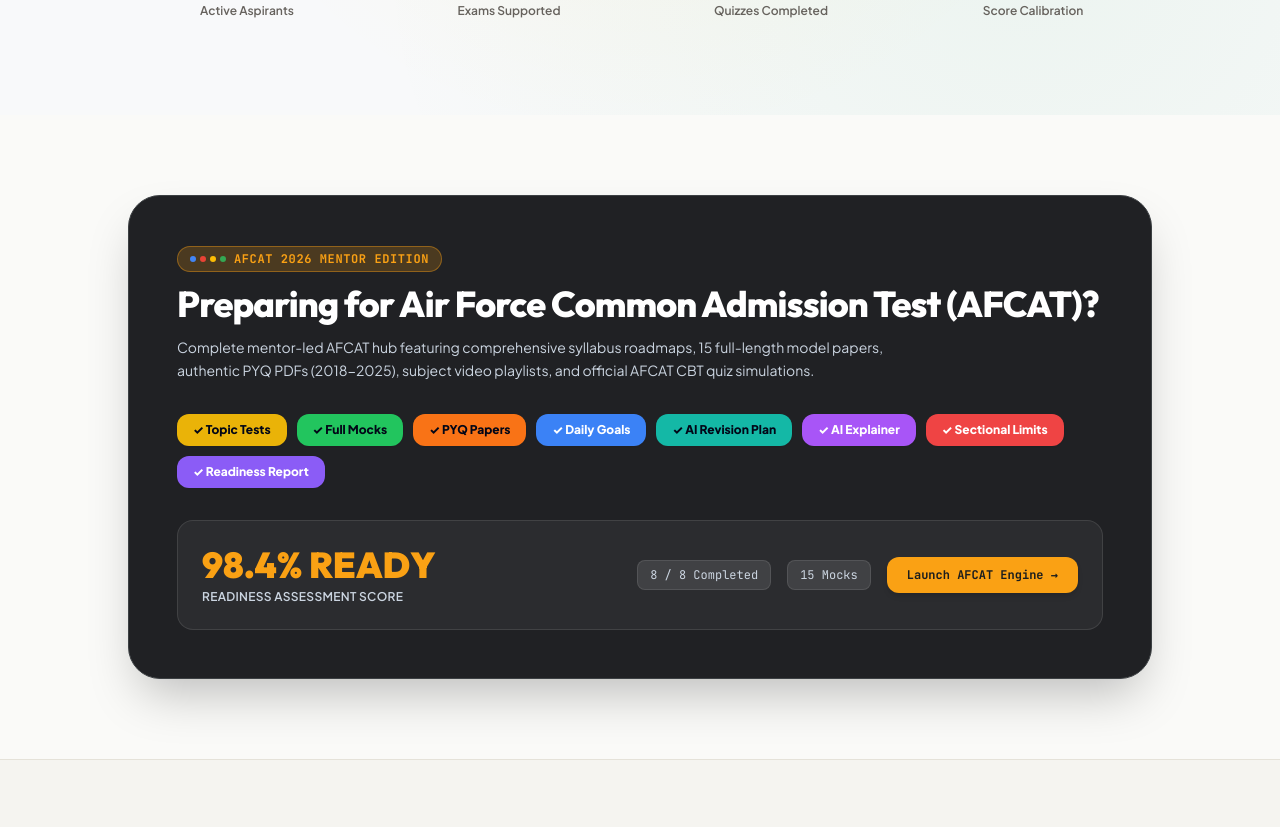
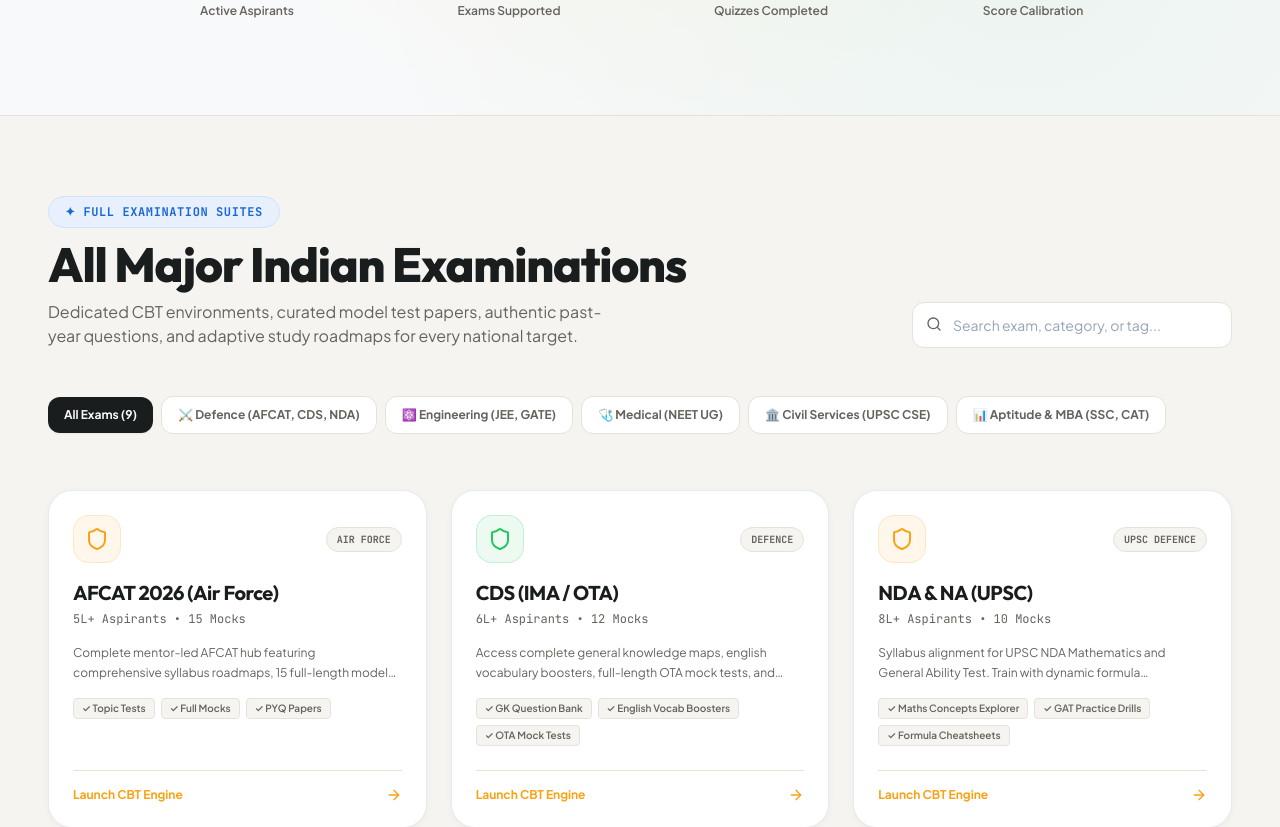
Before and after one commit to SCHANDER2/Tejas, a Next.js app in the folder apps/web/: page / in a window 1280 px wide. Shown: the part 850-1677 px from the top of the page. Built offline with nearby package versions, Linux system fonts and the light colour scheme.

Commit message:
refactor: remove standalone hero card so AFCAT is rendered uniformly alongside all 9 category exams in Google Colorography grid

```diff
--- a/apps/web/src/app/page.tsx
+++ b/apps/web/src/app/page.tsx
@@ -521,8 +521,7 @@
             </div>
 
             <nav className="hidden md:flex items-center gap-8 text-sm font-semibold text-[#66625D]">
-              <a href="#demo" className="hover:text-[#1A1D1E] transition-colors">Live Console</a>
-              <a href="#exams" className="hover:text-[#1A1D1E] transition-colors">Exam Hubs</a>
+              <a href="#exams" className="hover:text-[#1A1D1E] transition-colors">Exam Suites</a>
               <a href="#features" className="hover:text-[#1A1D1E] transition-colors">AI Capabilities</a>
               <a href="#testimonials" className="hover:text-[#1A1D1E] transition-colors">Success Stories</a>
               <a href="#pricing" className="hover:text-[#1A1D1E] transition-colors">Pricing</a>
@@ -586,7 +585,7 @@
                 <ArrowRight className="w-5 h-5" />
               </button>
               <button
-                onClick={() => { document.getElementById('demo')?.scrollIntoView({ behavior: 'smooth' }); }}
+                onClick={() => { document.getElementById('exams')?.scrollIntoView({ behavior: 'smooth' }); }}
                 className="w-full sm:w-auto px-8 py-4 bg-white hover:bg-[#F5F4F0] text-[#1A1D1E] font-bold rounded-xl flex items-center justify-center gap-2.5 transition-all text-base border border-[#E5E2D9] shadow-sm"
               >
                 Simulate Live CBT Exam 🚀
@@ -615,70 +614,7 @@
           </div>
         </section>
 
-        {/* ═══════════ HERO DEMO CONSOLE CARD (#262A2B CHARCOAL CARD) ═══════════ */}
-        <section id="demo" className="px-6 md:px-12 py-12 md:py-20 relative">
-          <div className="max-w-5xl mx-auto">
-            <div className="dark-container p-8 md:p-12 space-y-8 shadow-2xl relative overflow-hidden">
-
-              <div className="space-y-3">
-                <div className="inline-flex items-center gap-2 px-3 py-1 rounded-full bg-[#FAA114]/20 border border-[#FAA114]/40 text-[#FAA114] text-xs font-mono font-bold uppercase tracking-wider">
-                  <div className="flex items-center gap-1">
-                    <span className="w-1.5 h-1.5 rounded-full bg-[#4285F4]"></span>
-                    <span className="w-1.5 h-1.5 rounded-full bg-[#EA4335]"></span>
-                    <span className="w-1.5 h-1.5 rounded-full bg-[#FBBC04]"></span>
-                    <span className="w-1.5 h-1.5 rounded-full bg-[#34A853]"></span>
-                  </div>
-                  <span>AFCAT 2026 MENTOR EDITION</span>
-                </div>
-                <h2 className="text-2xl sm:text-3xl md:text-4xl font-extrabold text-white font-display">
-                  Preparing for Air Force Common Admission Test (AFCAT)?
-                </h2>
-                <p className="text-sm text-slate-300 leading-relaxed max-w-3xl font-normal">
-                  Complete mentor-led AFCAT hub featuring comprehensive syllabus roadmaps, 15 full-length model papers, authentic PYQ PDFs (2018-2025), subject video playlists, and official AFCAT CBT quiz simulations.
-                </p>
-              </div>
-
-              <div className="flex flex-wrap gap-2.5">
-                {[
-                  { name: 'Topic Tests', bg: 'bg-[#EAB308]', text: 'text-slate-950' },
-                  { name: 'Full Mocks', bg: 'bg-[#22C55E]', text: 'text-slate-950' },
-                  { name: 'PYQ Papers', bg: 'bg-[#F97316]', text: 'text-slate-950' },
-                  { name: 'Daily Goals', bg: 'bg-[#3B82F6]', text: 'text-white' },
-                  { name: 'AI Revision Plan', bg: 'bg-[#14B8A6]', text: 'text-slate-950' },
-                  { name: 'AI Explainer', bg: 'bg-[#A855F7]', text: 'text-white' },
-                  { name: 'Sectional Limits', bg: 'bg-[#EF4444]', text: 'text-white' },
-                  { name: 'Readiness Report', bg: 'bg-[#8B5CF6]', text: 'text-white' },
-                ].map((tag, i) => (
-                  <button
-                    key={i}
-                    onClick={() => openExamWorkspace('afcat')}
-                    className={`px-4 py-2 rounded-xl text-xs font-extrabold transition-all hover:scale-105 shadow-sm ${tag.bg} ${tag.text}`}
-                  >
-                    ✓ {tag.name}
-                  </button>
-                ))}
-              </div>
-
-              <div className="p-6 rounded-2xl bg-white/5 border border-white/10 flex flex-col sm:flex-row items-center justify-between gap-6">
-                <div className="space-y-1 text-center sm:text-left">
-                  <div className="text-4xl font-black text-[#FAA114] font-display">98.4% READY</div>
-                  <div className="text-xs text-slate-300 font-semibold uppercase tracking-wide">Readiness Assessment Score</div>
-                </div>
-                <div className="flex items-center gap-4 text-xs font-mono text-slate-300">
-                  <span className="px-3 py-1.5 rounded-lg bg-white/10 border border-white/10">8 / 8 Completed</span>
-                  <span className="px-3 py-1.5 rounded-lg bg-white/10 border border-white/10">15 Mocks</span>
-                  <button
-                    onClick={() => openExamWorkspace('afcat')}
-                    className="px-5 py-2.5 bg-[#FAA114] hover:bg-[#E8940F] text-[#1A1D1E] font-black text-xs rounded-xl shadow-md transition-all"
-                  >
-                    Launch AFCAT Engine →
-                  </button>
-                </div>
-              </div>
-
-            </div>
-          </div>
-        </section>
+
 
         {/* ═══════════ ALL MAJOR INDIAN EXAMINATIONS ═══════════ */}
         <RevealSection>
```
